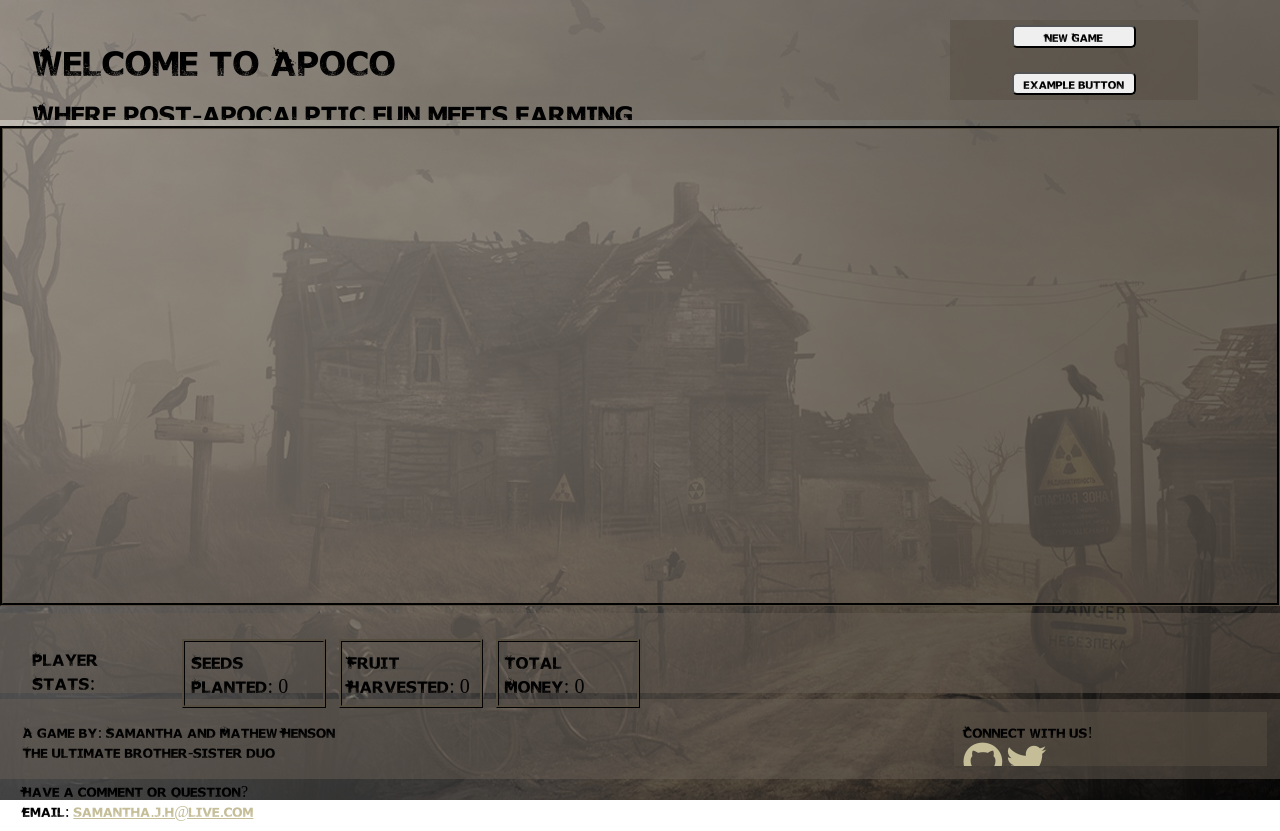
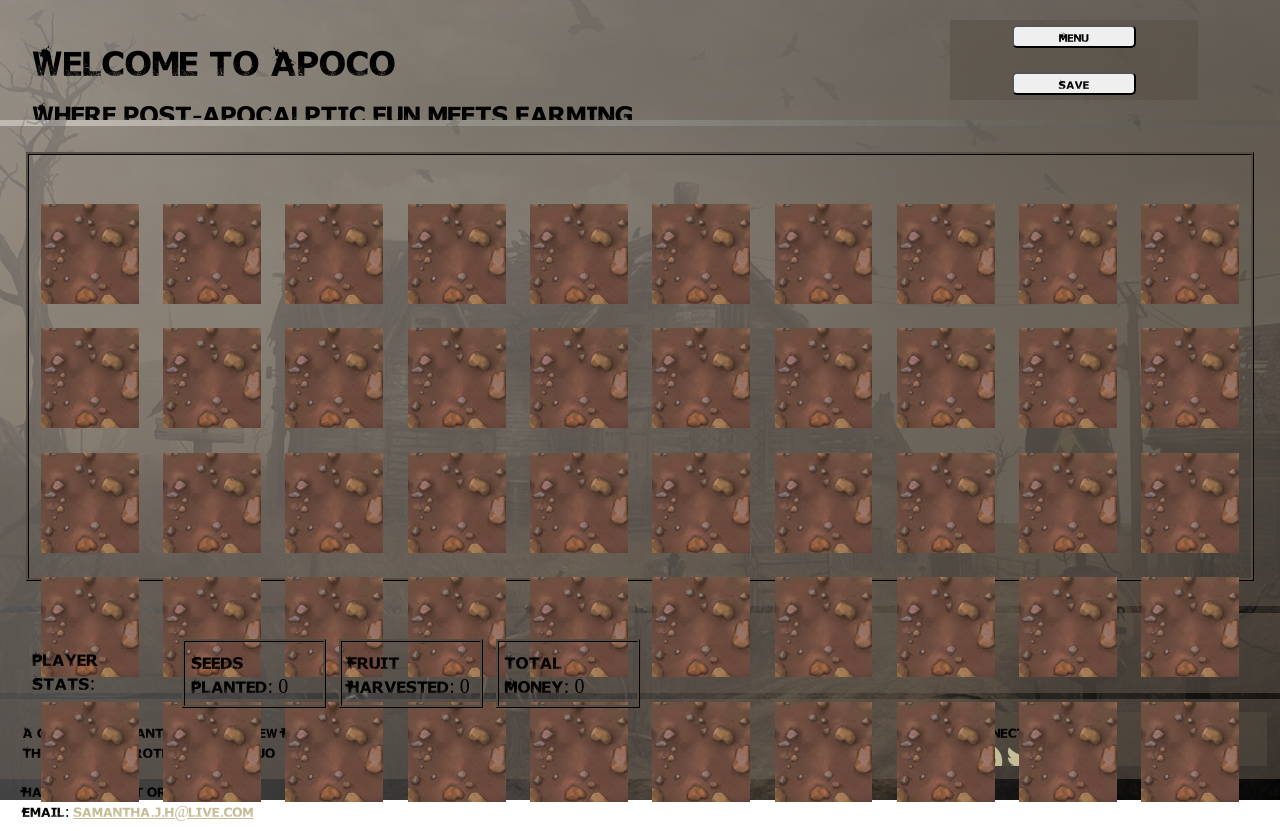
Before and after one commit to SephDa/Acropolis, a website: page index.html in a window 1280 px wide. Both pictures are taken after a click on the button "New Game". Drawn offline with Linux system fonts and the light colour scheme.

Commit message:
Added farm area and back Menu option

```diff
--- a/apoco.js
+++ b/apoco.js
@@ -14,7 +14,22 @@ document.getElementById('brandNewGame').addEventListener('click', function () {
     document.getElementById('menuToggle').style.display = 'block';
 })
 
-document.getElementById('brandNewGame').addEventListener('click', function () {
-    document.getElementById('menuBox').style.display = 'none';
-    document.getElementById('menuToggle').style.display = 'block';
+document.getElementById('backToMenuButton').addEventListener('click', function () {
+    document.getElementById('menuBox').style.display = 'block';
+    document.getElementById('menuToggle').style.display = 'none';
 })
+
+document.getElementById('saveButton').addEventListener('click', function () {
+    window.alert("Your game has been saved! Hooray!");
+})
+
+/*
+var farmPlot = document.querySelectorAll('.farmPlot');
+
+function farmClick() {
+    for (var i = 0; i < farmPlot.length; i++){
+        window.alert("Nothing has been planted here, yet! Better get cracking!");}
+}
+
+farmPlot.addEventListener('click',farmClick());
+*/
--- a/index.html
+++ b/index.html
@@ -12,7 +12,8 @@
         <div id ="gradient">
             <div id = "menuBox">
                 Welcome to Apoco!
-                <br><button class = 'brandNewGame' id = 'brandNewGame'>New Game</button>
+                <button class = "menuButton" id = "brandNewGame">New Game</button>
+                <button class = "menuButton" id = "loadGame">Load Game</button>
             </div>
 
             <div id = "menuToggle">
@@ -29,37 +30,101 @@
                             </div>
                         </div>
 
-                        <div id = "buttonHolder" class = smallBoxes>
-                            <button>New Game</button>
-                            <button id = "eg button">example button</button>
+                        <div id = "buttonHolder" class = "smallBoxes">
+                            <button id = "backToMenuButton">Menu</button>
+                            <button id = "saveButton">Save</button>
                         </div>
                     </div>
                 </div>
 
                 <div class = "cover game">
-                    <div id = gameArea>
+                    <div id = "gameArea">
 
+                        <div id= "centralGameArea">
+                            <div id = "farms">
+                                <div class = "farmRows" id="topRowFarm">
+                                    <div class = "farmPlot"></div>
+                                    <div class = "farmPlot"></div>
+                                    <div class = "farmPlot"></div>
+                                    <div class = "farmPlot"></div>
+                                    <div class = "farmPlot"></div>
+                                    <div class = "farmPlot"></div>
+                                    <div class = "farmPlot"></div>
+                                    <div class = "farmPlot"></div>
+                                    <div class = "farmPlot"></div>
+                                    <div class = "farmPlot"></div>
+                                </div>
+                                <div class = "farmRows" id="secondRowFarm">
+                                    <div class = "farmPlot"></div>
+                                    <div class = "farmPlot"></div>
+                                    <div class = "farmPlot"></div>
+                                    <div class = "farmPlot"></div>
+                                    <div class = "farmPlot"></div>
+                                    <div class = "farmPlot"></div>
+                                    <div class = "farmPlot"></div>
+                                    <div class = "farmPlot"></div>
+                                    <div class = "farmPlot"></div>
+                                    <div class = "farmPlot"></div>
+                                </div>
+                                <div class = "farmRows" id = "thirdRowFarm">
+                                    <div class = "farmPlot"></div>
+                                    <div class = "farmPlot"></div>
+                                    <div class = "farmPlot"></div>
+                                    <div class = "farmPlot"></div>
+                                    <div class = "farmPlot"></div>
+                                    <div class = "farmPlot"></div>
+                                    <div class = "farmPlot"></div>
+                                    <div class = "farmPlot"></div>
+                                    <div class = "farmPlot"></div>
+                                    <div class = "farmPlot"></div>
+                                </div>
+                                <div class = "farmRows" id = "fourthRowFarm">
+                                    <div class = "farmPlot"></div>
+                                    <div class = "farmPlot"></div>
+                                    <div class = "farmPlot"></div>
+                                    <div class = "farmPlot"></div>
+                                    <div class = "farmPlot"></div>
+                                    <div class = "farmPlot"></div>
+                                    <div class = "farmPlot"></div>
+                                    <div class = "farmPlot"></div>
+                                    <div class = "farmPlot"></div>
+                                    <div class = "farmPlot"></div>
+                                </div>
+                                <div class = "farmRows" id = "fifthRowFarm">
+                                    <div class = "farmPlot"></div>
+                                    <div class = "farmPlot"></div>
+                                    <div class = "farmPlot"></div>
+                                    <div class = "farmPlot"></div>
+                                    <div class = "farmPlot"></div>
+                                    <div class = "farmPlot"></div>
+                                    <div class = "farmPlot"></div>
+                                    <div class = "farmPlot"></div>
+                                    <div class = "farmPlot"></div>
+                                    <div class = "farmPlot"></div>
+                                </div>
+                            </div>
+                        </div>
 
                     </div>
                 </div>
 
                 <div class = "cover stats">
-                    <div id= 'statsBlock'>
+                    <div id= "statsBlock">
                         <div id = playerStats>
 
                             <div id = "statHeading" class = stat>
                                 Player Stats:
                             </div>
 
-                            <div class = stat>
+                            <div class = "stat">
                             Seeds Planted: 0
                             </div>
 
-                            <div class = stat>
+                            <div class = "stat">
                             Fruit Harvested: 0
                             </div>
 
-                            <div class = stat>
+                            <div class = "stat">
                             Total Money: 0
                             </div>
 
@@ -76,7 +141,7 @@
                         <br> Email: <a id="email" href=mailto:samantha.j.h@live.com>samantha.j.h@live.com</a>
 
                     </div>
-                    <div id = "socials" class = smallBoxes>
+                    <div id = "socials" class = "smallBoxes">
                         Connect with us!
                         <br>
                         <a href=https://github.com/SephDa/apoco><i class="fab fa-github"></i></a>
--- a/style.css
+++ b/style.css
@@ -67,7 +67,7 @@ button:hover {
     box-shadow: 10px 10px 5px rgba(0,0,0,0.24);
 }
 
-button.brandNewGame{
+button.menuButton{
     background-image: url(plank.jpg);
     background-color: transparent;
     color: hsl(45, 39%, 68%) ;
@@ -75,14 +75,22 @@ button.brandNewGame{
     border-color:blanchedalmond ;
     height: 20%;
     font-size: 35px;
-    transition: transform 5s;
+    transition: transform 1s;
+    float: none;
+    display: inline-block;
+    margin: 2%;
 }
 
-button.brandNewGame:hover {
+button.menuButton:hover {
     color:  hsl(37, 59%, 60%);
-    transform: rotate(360deg);
+    transform: scale(1.2);
 }
 
+button.menuButton:active {
+    border-color:blanchedalmond;
+    color:  hsl(0, 53%, 30%);
+    text-decoration: line-through ;
+}
 
 
 /*Impacts Body Elements*/
@@ -120,7 +128,7 @@ body {
     border-color:hsl(35, 14%, 30%);
     border-style: double;
     animation-name: slide;
-    animation-duration: 10s;
+    animation-duration: 5s;
 }
 
 @keyframes slide {
@@ -161,14 +169,33 @@ body {
 #gameArea {
     font-size: 30px;
     width: auto;
-    padding: 20px;
-    border-color:hsl(35, 14%, 30%);
-    border-style: groove;
     height: 100%;
+    display: flex;
 }
 
-#gameArea button{
-    color:black;
+#centralGameArea {
+    margin: 2%;
+    border-color: hsl(35, 14%, 30%);
+    border-style: ridge;
+    width: 98%;
+}
+
+#farms {
+    padding-top: 3%;
+    padding-bottom: 2.5%;
+    height:100%;
+}
+
+.farmRows {
+    display: flex;
+}
+
+.farmPlot {
+    display: block;
+    background-image: url(dirt.jpg);
+    height: 100px;
+    width: 100px;
+    margin: 1%;
 }
 
 /* Impacts Stats*/
```
Also changed, not shown: dirt.jpg (added), plank.jpg.
